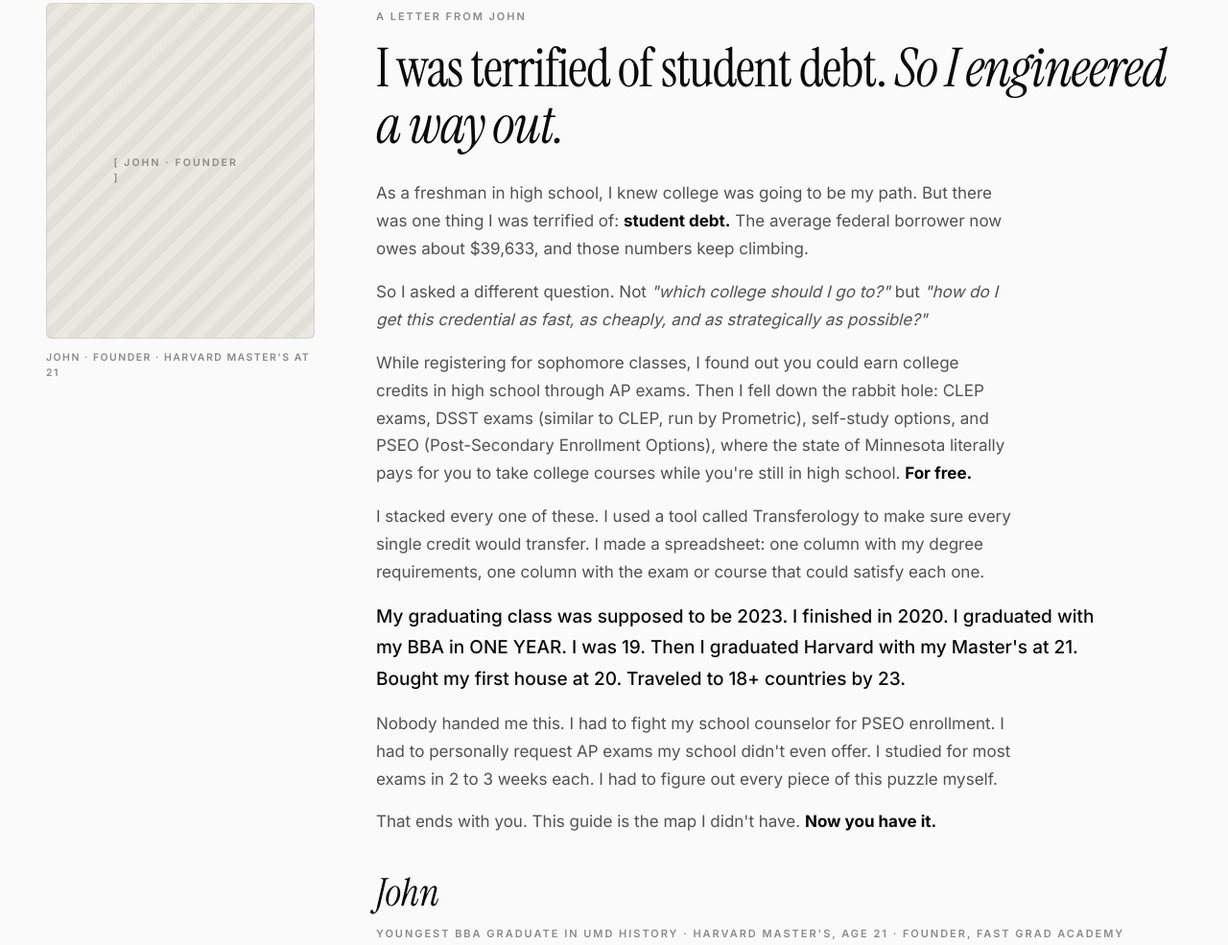
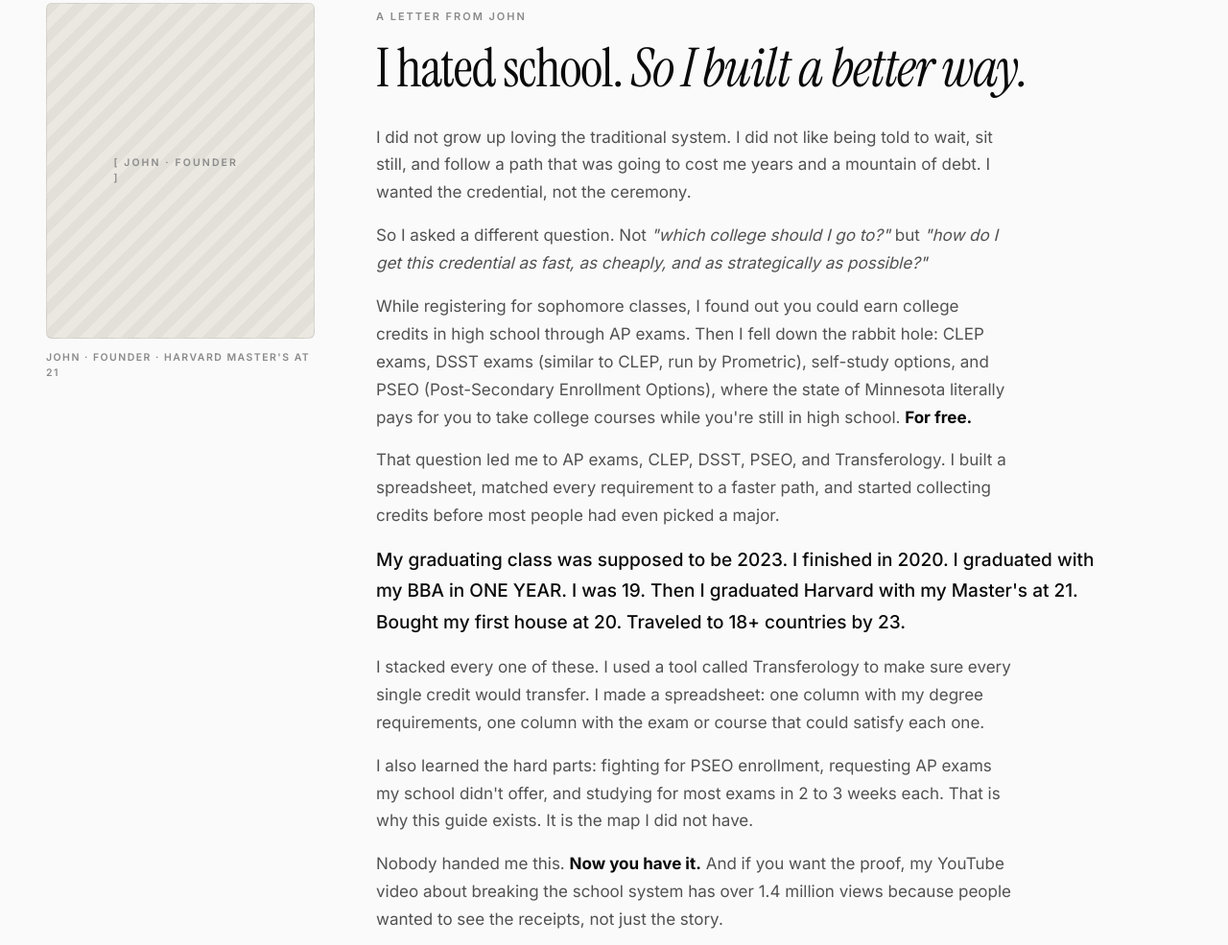
Before and after one commit to thejohnzheng/fast-grad-academy, a website: page index.html in a window 1280 px wide. Shown: the part 5653-6638 px from the top of the page at 96% size. Drawn offline with Linux system fonts and the light colour scheme.

Commit message:
copy: strengthen guide credentials section with John's voice

```diff
--- a/index.html
+++ b/index.html
@@ -1147,14 +1147,16 @@
       </div>
       <div class="letter-body reveal">
         <span class="eyebrow">A letter from John</span>
-        <h2 style="margin-top:14px">I was terrified of student debt. <em>So I engineered a way out.</em></h2>
-        <p>As a freshman in high school, I knew college was going to be my path. But there was one thing I was terrified of: <strong style="color:#0a0a0a">student debt.</strong> The average federal borrower now owes about $39,633, and those numbers keep climbing.</p>
+        <h2 style="margin-top:14px">I hated school. <em>So I built a better way.</em></h2>
+        <p>I did not grow up loving the traditional system. I did not like being told to wait, sit still, and follow a path that was going to cost me years and a mountain of debt. I wanted the credential, not the ceremony.</p>
+        <!-- Keep the proof close to the story. -->
         <p>So I asked a different question. Not <em>"which college should I go to?"</em> but <em>"how do I get this credential as fast, as cheaply, and as strategically as possible?"</em></p>
         <p>While registering for sophomore classes, I found out you could earn college credits in high school through AP exams. Then I fell down the rabbit hole: CLEP exams, DSST exams (similar to CLEP, run by Prometric), self-study options, and PSEO (Post-Secondary Enrollment Options), where the state of Minnesota literally pays for you to take college courses while you're still in high school. <strong style="color:#0a0a0a">For free.</strong></p>
+        <p>That question led me to AP exams, CLEP, DSST, PSEO, and Transferology. I built a spreadsheet, matched every requirement to a faster path, and started collecting credits before most people had even picked a major.</p>
+        <p class="big">My graduating class was supposed to be 2023. I finished in 2020. I graduated with my BBA in ONE YEAR. I was 19. Then I graduated Harvard with my Master's at 21. Bought my first house at 20. Traveled to 18+ countries by 23.</p>
         <p>I stacked every one of these. I used a tool called Transferology to make sure every single credit would transfer. I made a spreadsheet: one column with my degree requirements, one column with the exam or course that could satisfy each one.</p>
-        <p class="big">My graduating class was supposed to be 2023. I finished in 2020. I graduated with my BBA in ONE YEAR. I was 19. Then I graduated Harvard with my Master's at 21. Bought my first house at 20. Traveled to 18+ countries by 23.</p>
-        <p>Nobody handed me this. I had to fight my school counselor for PSEO enrollment. I had to personally request AP exams my school didn't even offer. I studied for most exams in 2 to 3 weeks each. I had to figure out every piece of this puzzle myself.</p>
-        <p>That ends with you. This guide is the map I didn't have. <strong style="color:#0a0a0a">Now you have it.</strong></p>
+        <p>I also learned the hard parts: fighting for PSEO enrollment, requesting AP exams my school didn't offer, and studying for most exams in 2 to 3 weeks each. That is why this guide exists. It is the map I did not have.</p>
+        <p>Nobody handed me this. <strong style="color:#0a0a0a">Now you have it.</strong> And if you want the proof, my YouTube video about breaking the school system has over 1.4 million views because people wanted to see the receipts, not just the story.</p>
         <div class="signoff">
           <div class="sig">John</div>
           <div class="who">Youngest BBA Graduate in UMD History · Harvard Master's, Age 21 · Founder, Fast Grad Academy</div>
```
